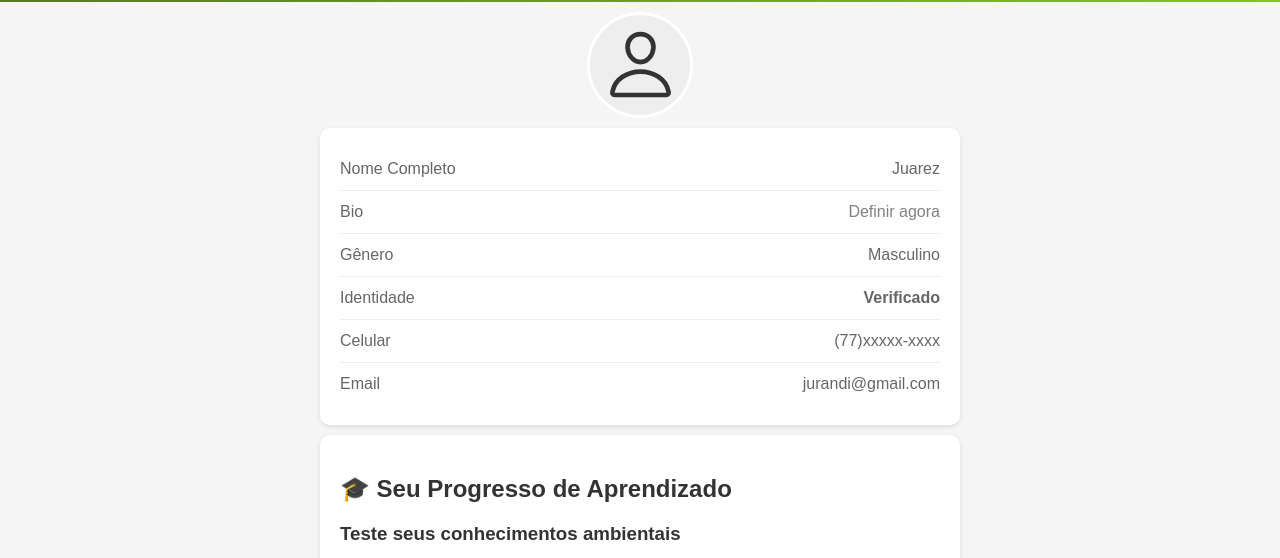
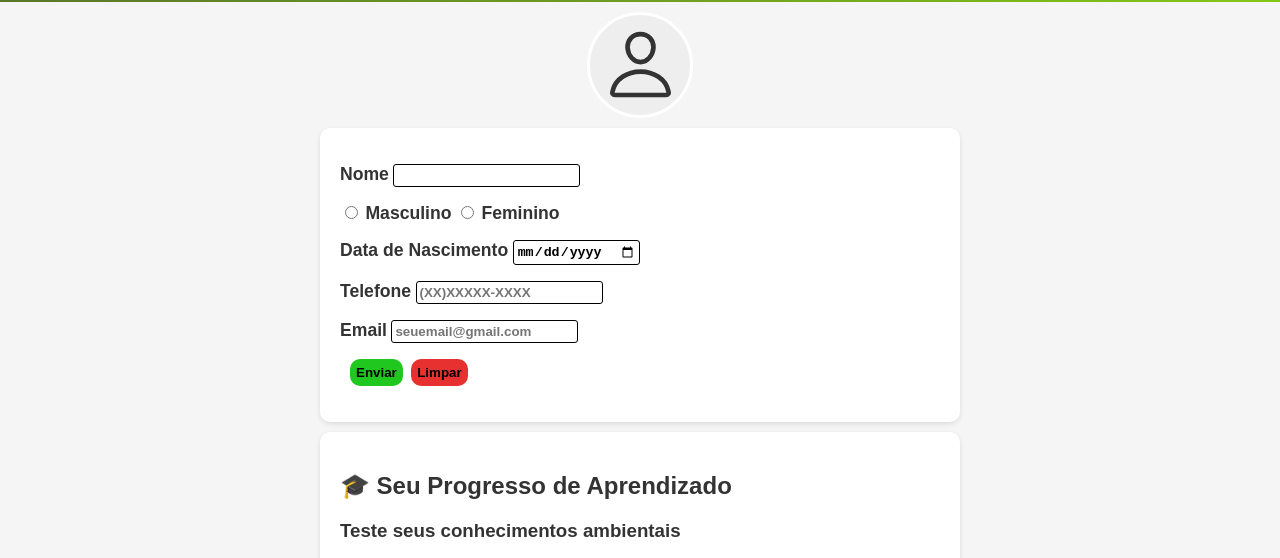
Before and after one commit to victormfmarques/marketplace, a plain HTML site: page paginas/conta.html in a window 1280 px wide. Shown: the part 209-767 px from the top of the page. Drawn offline with nearby package versions, Linux system fonts and the light colour scheme.

Commit message:
alterações no perfil

```diff
--- a/paginas/conta.html
+++ b/paginas/conta.html
@@ -72,7 +72,39 @@
       margin: 10px;
       border-radius: 10px;
       box-shadow: 0 2px 5px rgba(0,0,0,0.1);
+      text-align: left;
     }
+
+    input {
+      border-radius: 3px;
+      border: 1px solid black;
+      padding: 3px;
+      font-weight: bold;
+    }
+
+    label {
+      font-size: 1.1em;
+      font-weight: bold;
+    }
+
+    #enviar {
+            background-color: rgb(31, 199, 31);
+            border-radius: 10px;
+            padding: 6px;
+            border: 0px;
+            font-weight: bold;
+            margin-left: 10px;
+        }
+
+        #limpar {
+            background-color: rgb(231, 49, 49);
+            border-radius: 10px;
+            padding: 6px;
+            border: 0px;
+            font-weight: bold;
+            margin-left: 4px;
+        }
+
     .item {
       display: flex;
       justify-content: space-between;
@@ -216,7 +248,7 @@
 
   <div class="profile-pic"><ion-icon name="person-outline"></ion-icon></div>
 
-  <div class="content">
+  <!-- <div class="content">
     <div class="item">
       <span>Nome Completo</span>
       <span>Juarez</span>
@@ -242,7 +274,34 @@
       <span>Email</span>
       <span>jurandi@gmail.com</span>
     </div>
-  </div>
+  </div> -->
+
+  <form class="content" action="" method="get">
+    <p>
+      <label for="inome">Nome</label>
+      <input type="text" name="nome" id="inome" required minlength="5" maxlength="40" autocomplete="name">
+    </p>
+    <p>
+      <input type="radio" name="sexo" id="imas"> <label for="imas">Masculino</label>
+      <input type="radio" name="sexo" id="ifem"> <label for="ifem">Feminino</label>
+    </p>
+    <p>
+      <label for="idat">Data de Nascimento</label>
+      <input type="date" name="dat" id="idat">
+    </p>
+    <p>
+      <label for="itel">Telefone</label>
+      <input type="tel" name="tel" id="itel" required autocomplete="tel" pattern="^\(\d{2})\d{4,5}-\d{4}$" placeholder="(XX)XXXXX-XXXX" >
+    </p>
+    <p>
+      <label for="iemail">Email</label>
+      <input type="email" name="email" id="iemail" autocomplete="email" required placeholder="seuemail@gmail.com">
+    </p>
+    <p>
+            <input id="enviar" type="submit" value="Enviar">
+            <input id="limpar" type="reset" value="Limpar">
+        </p>
+  </form>
 
   <div class="educacao-ambiental">
     <h2>🎓 Seu Progresso de Aprendizado</h2>
```
